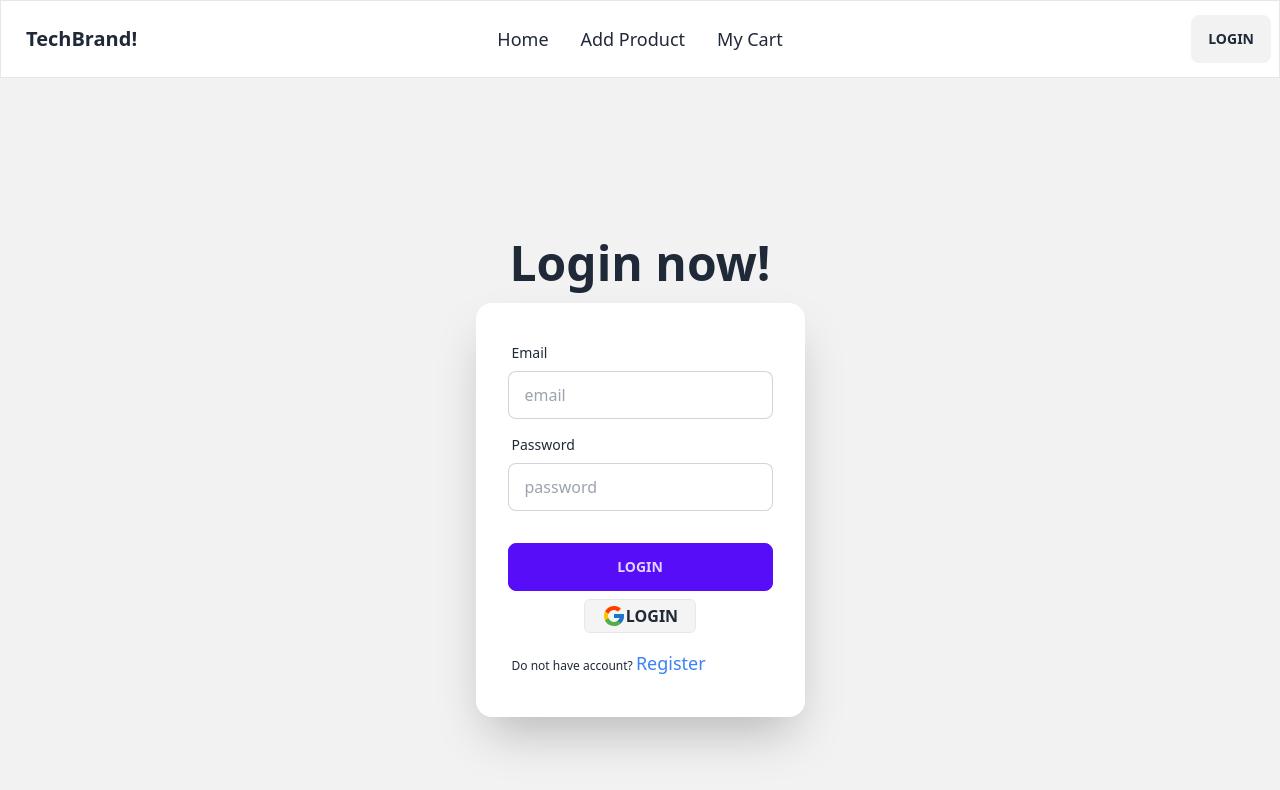
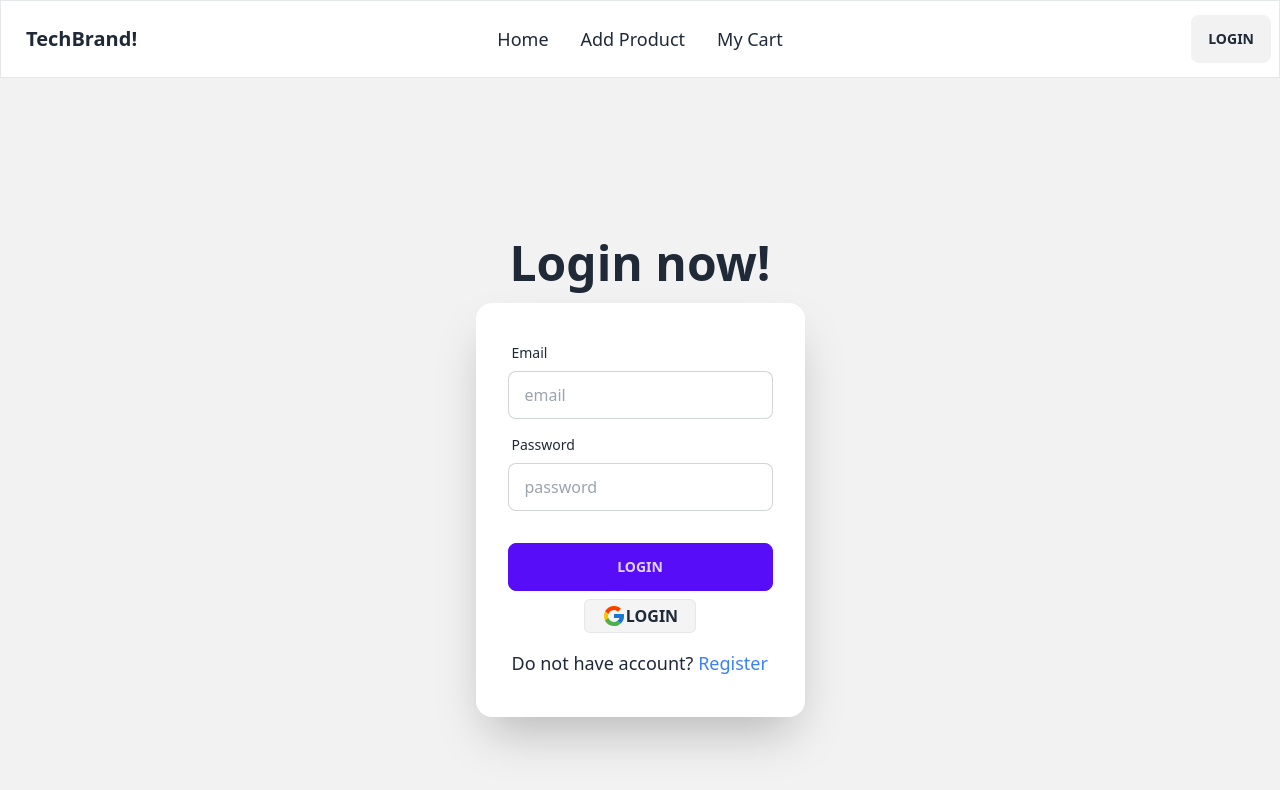
Before and after one commit to RoufRain/brand-shop-client, a React (Vite) app: page /login in a window 1280 px wide. Shown: the top 790 px of the page. Built offline with nearby package versions, Linux system fonts and the light colour scheme; no server answers.

Commit message:
login,logout functionality  added

```diff
--- a/src/Authentications/Login.jsx
+++ b/src/Authentications/Login.jsx
@@ -1,7 +1,3 @@
-// import { useContext } from "react";
-// import { AuthContext } from "../Provider/AuthProvider";
-// import { Navigate } from "react-router-dom";
-
 import { useContext } from "react";
 import { Link, Navigate, useLocation, useNavigate } from "react-router-dom";
 import { AuthContext } from "../Provider/AuthProvider";
@@ -106,7 +102,7 @@ const Login = () => {
             </div>
 
             <label className="label">
-              <p className="label-text-alt link link-hover">
+              <p className="label-text-alt text-lg link link-hover">
                 Do not have account?{" "}
                 <Link className="text-lg text-blue-500" to={"/registration"}>
                   Register
```
